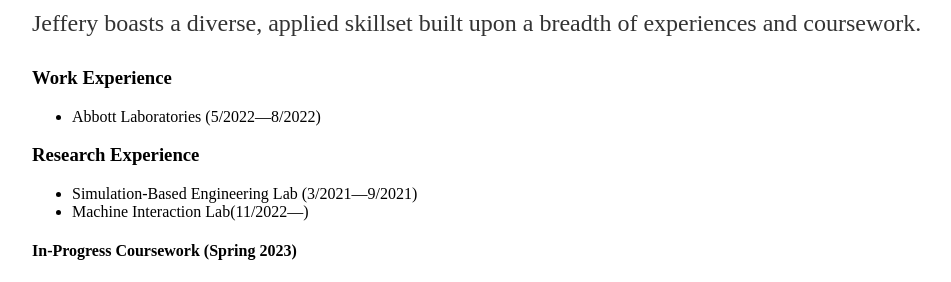
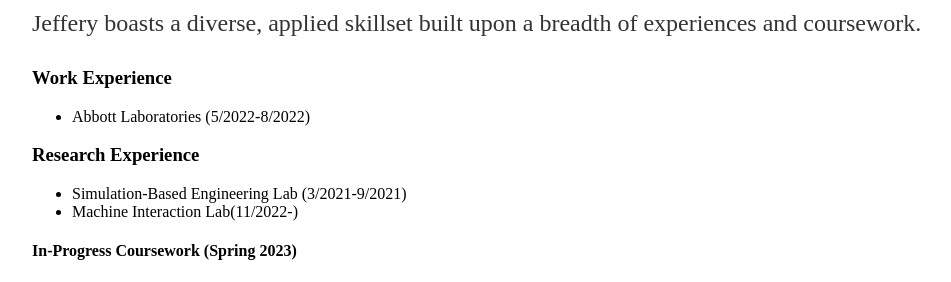
Before and after one commit to jefferyguo27/jefferyguo27.github.io, a Jekyll site: the page built from background/index.html, in a window 1280 px wide. Shown: the part 190-472 px from the top of the page, without its empty margins (160-1111 px from the left). Built offline with Jekyll 4.4.1, drawn with Linux system fonts in a browser that asks for light colours.

Commit message:
modifications

```diff
--- a/background/index.html
+++ b/background/index.html
@@ -8,13 +8,13 @@ title: Background and Experience
 
 	<h3>Work Experience</h3>
 	<ul>
-		<li>Abbott Laboratories (5/2022—8/2022)</li>
+		<li>Abbott Laboratories (5/2022-8/2022)</li>
 	</ul>
 
 	<h3>Research Experience</h3>
 	<ul>
-		<li>Simulation-Based Engineering Lab (3/2021—9/2021) </li>
-		<li>Machine Interaction Lab(11/2022—)</li>
+		<li>Simulation-Based Engineering Lab (3/2021-9/2021) </li>
+		<li>Machine Interaction Lab(11/2022-)</li>
 	</ul>
 
 	<h4>In-Progress Coursework (Spring 2023)</h4>
```
Also changed, not shown: images/uw_engr_campus.jpg (added).
